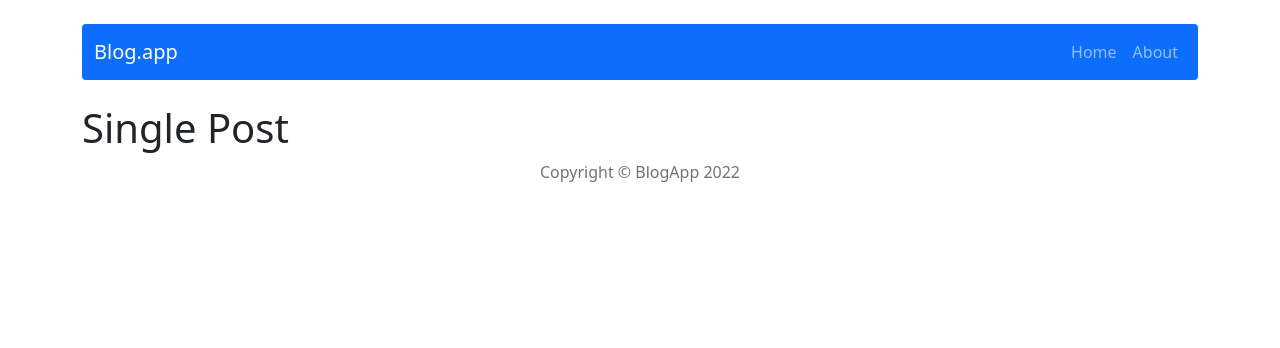
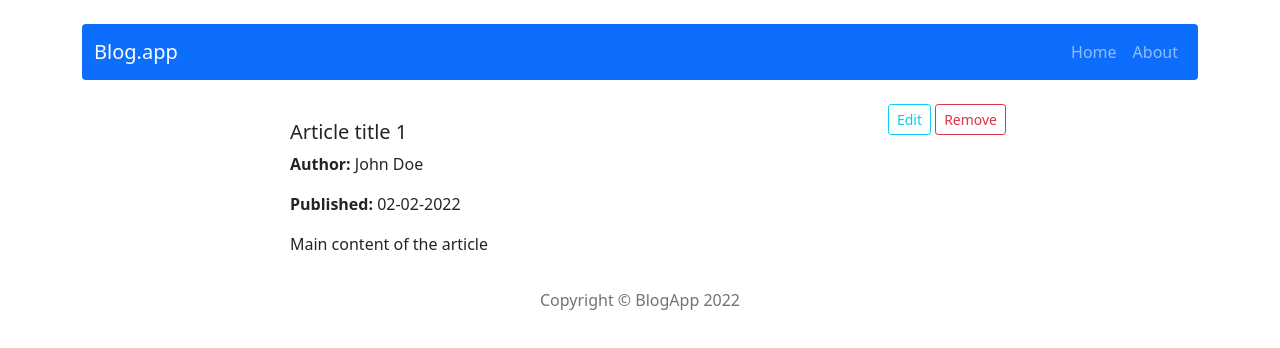
Before and after one commit to Monika-Grzanek/crud, a React (Create React App) app: page /post/1 in a window 1280 px wide. Shown: the top 348 px of the page. Built offline with nearby package versions, Linux system fonts and the light colour scheme.

Commit message:
Render single post and add buttons to edit and remove in Post.js

```diff
--- a/src/components/pages/Post/Post.js
+++ b/src/components/pages/Post/Post.js
@@ -1,7 +1,32 @@
+import { useParams } from 'react-router';
+import { getPostById } from './../../../redux/postsRedux';
+import { useSelector } from 'react-redux';
+import { Navigate } from 'react-router-dom';
+import { Button, Card } from "react-bootstrap";
+import {NavLink} from 'react-router-dom';
+
 
 const Post = () => {
+    const {id} = useParams();
+    const postData = useSelector(state => getPostById(state, id));
+    if(!postData) return <Navigate to="/" />
     return (
-        <h1>Single Post</h1>
+        <div className="posts-navi d-flex justify-content-around" >
+            <Card style={{border: 'white'}} >
+                <Card.Body>
+                <Card.Title>{postData.title}</Card.Title>
+                <Card.Text>
+                    <p><b>Author: </b>{postData.author}</p>
+                    <p><b>Published: </b>{postData.publishedDate}</p>
+                    <p>{postData.content}</p>
+                </Card.Text>
+                </Card.Body>
+            </Card>
+            <div>
+                <Button as={NavLink} to={`/post/edit/${id}`} size="sm" variant="outline-info">Edit</Button>{' '}
+                <Button as={NavLink} to="/post/add" size="sm" variant="outline-danger">Remove</Button>
+            </div>
+        </div>
     )
 }
 
--- a/src/redux/postsRedux.js
+++ b/src/redux/postsRedux.js
@@ -1,5 +1,6 @@
 //selectors
 export const getAllPosts = state => state.posts;
+export const getPostById = ({posts}, id) => posts.find(post => post.id === id);
 
 // actions
 const createActionName = actionName => `app/posts/${actionName}`;
```
